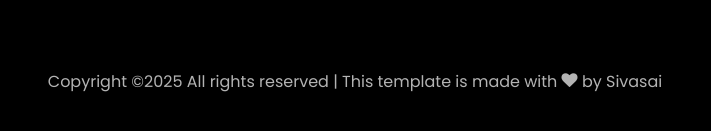
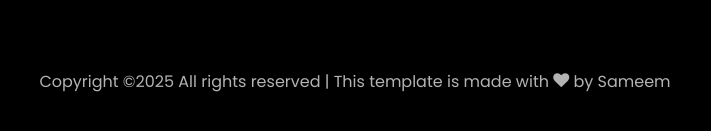
Before and after one commit to Sivasaigis/sivasai.portfolio, a plain HTML site: page index.html in a window 1280 px wide. Shown: the part 6803-6934 px from the top of the page, 285-996 px from the left. Drawn offline with Linux system fonts and the light colour scheme; files whose address does not match are found by name.

Commit message:
Update index.html

```diff
--- a/index.html
+++ b/index.html
@@ -647,7 +647,7 @@ Engineering</span>
 			<div class="col-md-12 text-center">
 
 			  <p><!-- Link back to Colorlib can't be removed. Template is licensed under CC BY 3.0. -->
-	Copyright &copy;<script>document.write(new Date().getFullYear());</script> All rights reserved | This template is made with <i class="icon-heart color-danger" aria-hidden="true"></i> by <a href="" target="_blank">Sivasai</a>
+	Copyright &copy;<script>document.write(new Date().getFullYear());</script> All rights reserved | This template is made with <i class="icon-heart color-danger" aria-hidden="true"></i> by <a href="" target="_blank">Sameem</a>
 	<!-- Link back to Colorlib can't be removed. Template is licensed under CC BY 3.0. --></p>
 			</div>
 		  </div>
```
